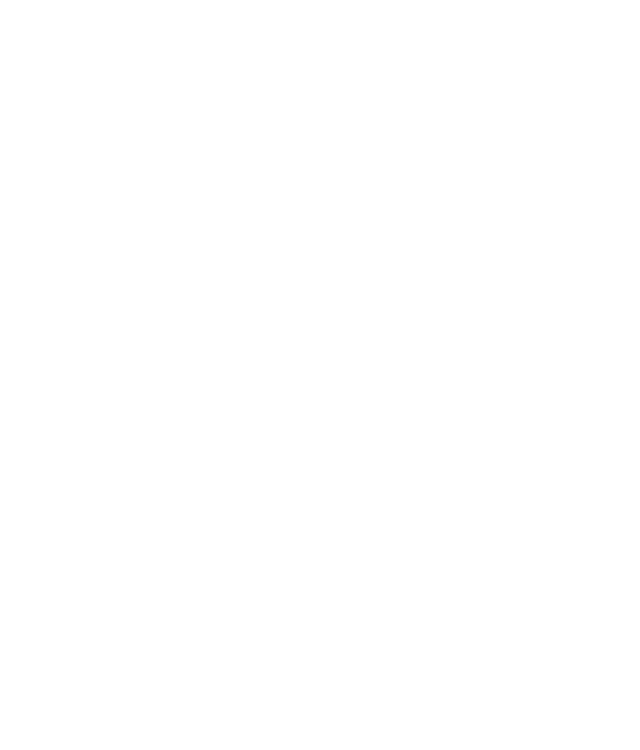
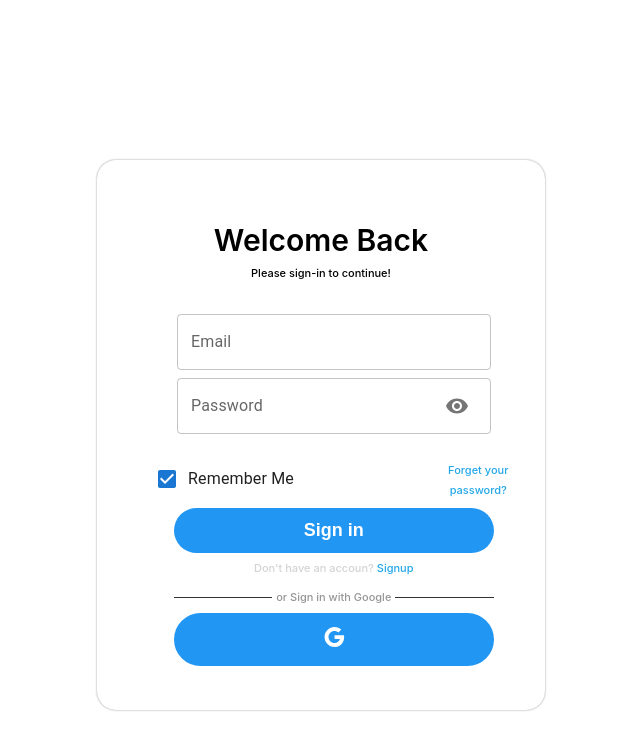
Before and after one commit to royroyzhong/Simp.Com, a React (Create React App) app in the folder frontend/: page / in a window 1280 px wide. Before the commit this address had no page. Shown: the top 750 px of the page, without its empty margins (319-959 px from the left). Built offline with nearby package versions, Linux system fonts and the light colour scheme.

Commit message:
fix: [Quinn] rmv upper level node

```diff
--- a/frontend/package.json
+++ b/frontend/package.json
@@ -18,6 +18,7 @@
     "react-redux": "^8.0.2",
     "react-router-dom": "^6.3.0",
     "react-scripts": "5.0.1",
+    "recharts": "^2.1.10",
     "redux": "^4.2.0",
     "redux-thunk": "^2.4.1",
     "styled-components": "^5.3.5",
--- a/frontend/src/App.js
+++ b/frontend/src/App.js
@@ -11,6 +11,7 @@
     <div className="App">
       <BrowserRouter>
         <Routes>
+          <Route exact path="/" element={<Login />} />
           <Route exact path="/login" element={<Login />} />
           <Route exact path="/dashboard" element={<Dashboard />} />
         </Routes>
```
Also changed, not shown: 1 other file (tests, documents, lock files or other folders).
